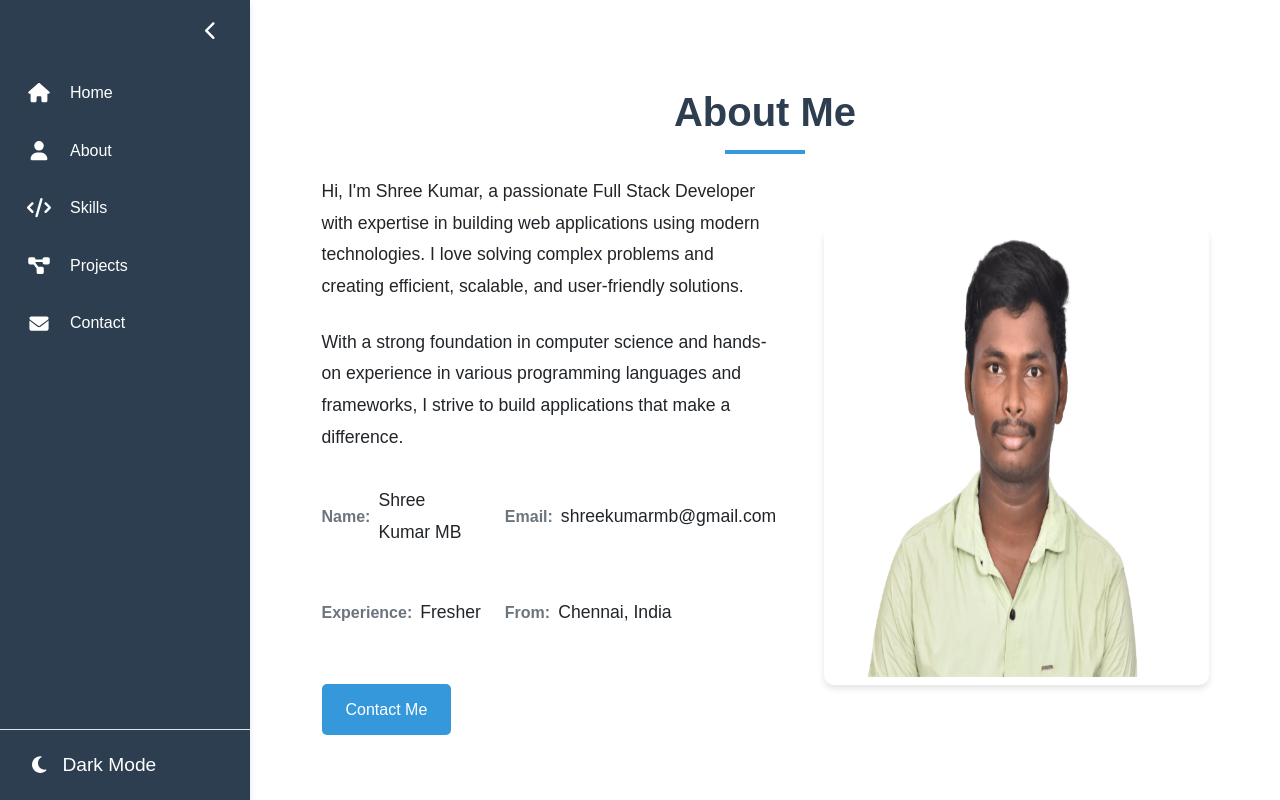
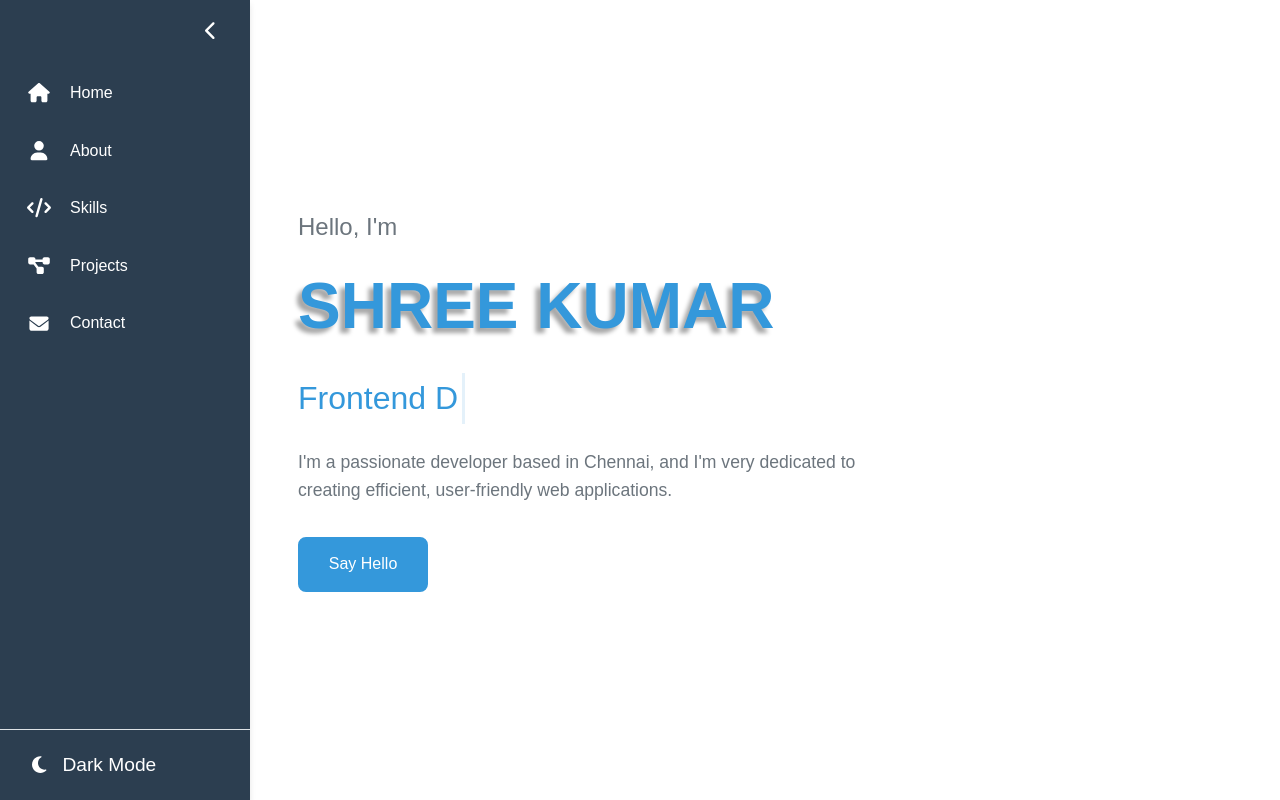
Before and after one commit to shreekumar1410/Portfolio-react, a React (Create React App) app: page / in a window 1280 px wide. Shown: the top 800 px of the page. Built offline with nearby package versions, Linux system fonts and the light colour scheme.

Commit message:
FEAT: Added the Home Component and CSS.

```diff
--- /dev/null
+++ b/src/components/Home/Home.css
@@ -0,0 +1,101 @@
+.home-section {
+    min-height: 100vh;
+    display: flex;
+    align-items: center;
+    background-color: var(--background);
+    color: var(--text-color);
+    padding: 2rem;
+    transition: var(--transition);
+  }
+
+  .home-container {
+    width: 100%;
+    max-width: 1200px;
+    margin: 0 auto;
+    padding: 0 1rem;
+  }
+
+  .home-content {
+    max-width: 600px;
+  }
+
+  .home-title {
+    font-size: 4rem;
+    font-weight: 700;
+    margin-bottom: 1rem;
+    text-transform: uppercase;
+    text-shadow: -5px 5px 4px rgba(0, 0, 0, 0.35);
+    color: var(--primary-color);
+  }
+
+  .home-subtitle {
+    font-size: 2rem;
+    font-weight: 500;
+    margin-bottom: 1.5rem;
+    color: var(--primary-color);
+  }
+
+  .home-description {
+    font-size: 1.1rem;
+    line-height: 1.6;
+    margin-bottom: 2rem;
+    color: var(--text-light);
+  }
+
+  .home-button {
+    display: inline-block;
+    padding: 0.8rem 1.8rem;
+    background-color: var(--primary-color);
+    color: var(--text-on-primary);
+    border-radius: var(--border-radius);
+    text-decoration: none;
+    font-weight: 500;
+    transition: var(--transition);
+    border: 2px solid var(--primary-color);
+  }
+
+  .home-button:hover {
+    background-color: transparent;
+    color: var(--primary-color);
+  }
+
+  .home-greeting {
+    font-size: 1.5rem;
+    font-weight: 400;
+    margin-bottom: 0.5rem;
+    color: var(--text-light);
+  }
+
+  /* Typing animation styles */
+.typed-text {
+  color: var(--primary-color);
+}
+
+.cursor {
+  display: inline-block;
+  width: 3px;
+  margin-left: 4px;
+  background-color: var(--primary-color);
+  animation: blink 1s infinite;
+}
+
+@keyframes blink {
+  0% { opacity: 1; }
+  50% { opacity: 0; }
+  100% { opacity: 1; }
+}
+
+
+  @media (max-width: 768px) {
+    .home-title {
+      font-size: 2.5rem;
+    }
+
+    .home-subtitle {
+      font-size: 1.2rem;
+    }
+
+    .home-description {
+      font-size: 1rem;
+    }
+  }
--- /dev/null
+++ b/src/components/Home/Home.jsx
@@ -0,0 +1,62 @@
+import React, { useState, useEffect } from 'react';
+import './Home.css';
+
+const Home = () => {
+  const [text, setText] = useState('');
+  const [isDeleting, setIsDeleting] = useState(false);
+  const [loopNum, setLoopNum] = useState(0);
+  const [typingSpeed, setTypingSpeed] = useState(150);
+
+  // eslint-disable-next-line react-hooks/exhaustive-deps
+  const words = ['Web Developer', 'Frontend Developer', 'Software Developer'];
+
+  useEffect(() => {
+    const handleTyping = () => {
+      const current = loopNum % words.length;
+      const fullText = words[current];
+
+      setText(
+        isDeleting
+          ? fullText.substring(0, text.length - 1)
+          : fullText.substring(0, text.length + 1)
+      );
+
+      setTypingSpeed(isDeleting ? 50 : 200);
+
+      if (!isDeleting && text === fullText) {
+        setTimeout(() => setIsDeleting(true), 1000);
+      } else if (isDeleting && text === '') {
+        setIsDeleting(false);
+        setLoopNum(loopNum + 1);
+        setTypingSpeed(150);
+      }
+    };
+
+    const timer = setTimeout(handleTyping, typingSpeed);
+    return () => clearTimeout(timer);
+  }, [text, isDeleting, loopNum, typingSpeed, words]);
+
+  return (
+    <section id="home" className="home-section">
+      <div className="home-container">
+        <div className="home-content">
+          <h1 className="home-greeting">Hello, I'm</h1>
+          <h1 className="home-title">Shree Kumar</h1>
+          <h2 className="home-subtitle">
+            <span className="typed-text">{text}</span>
+            <span className="cursor">&nbsp;</span>
+          </h2>
+          <p className="home-description">
+            I'm a passionate developer based in Chennai, and I'm very dedicated
+            to creating efficient, user-friendly web applications.
+          </p>
+          <a href="#contact" className="home-button">
+            Say Hello
+          </a>
+        </div>
+      </div>
+    </section>
+  );
+};
+
+export default Home;
--- a/src/components/SidebarNav/SidebarNav.jsx
+++ b/src/components/SidebarNav/SidebarNav.jsx
@@ -15,7 +15,7 @@ import {
 } from '@fortawesome/free-solid-svg-icons';
 import { Tooltip } from 'react-tooltip';
 import './SidebarNav.css';
-
+import Home from '../Home/Home';
 import About from '../About/About';
 import Skills from '../Skills/Skills';
 import Projects from '../Projects/Projects';
@@ -147,6 +147,7 @@ const SidebarNav = ({ darkMode, toggleDarkMode }) => {
       )}
 
       <main className="main-content">
+        <Home />
         <About />
         <Skills />
         <Projects />
```
